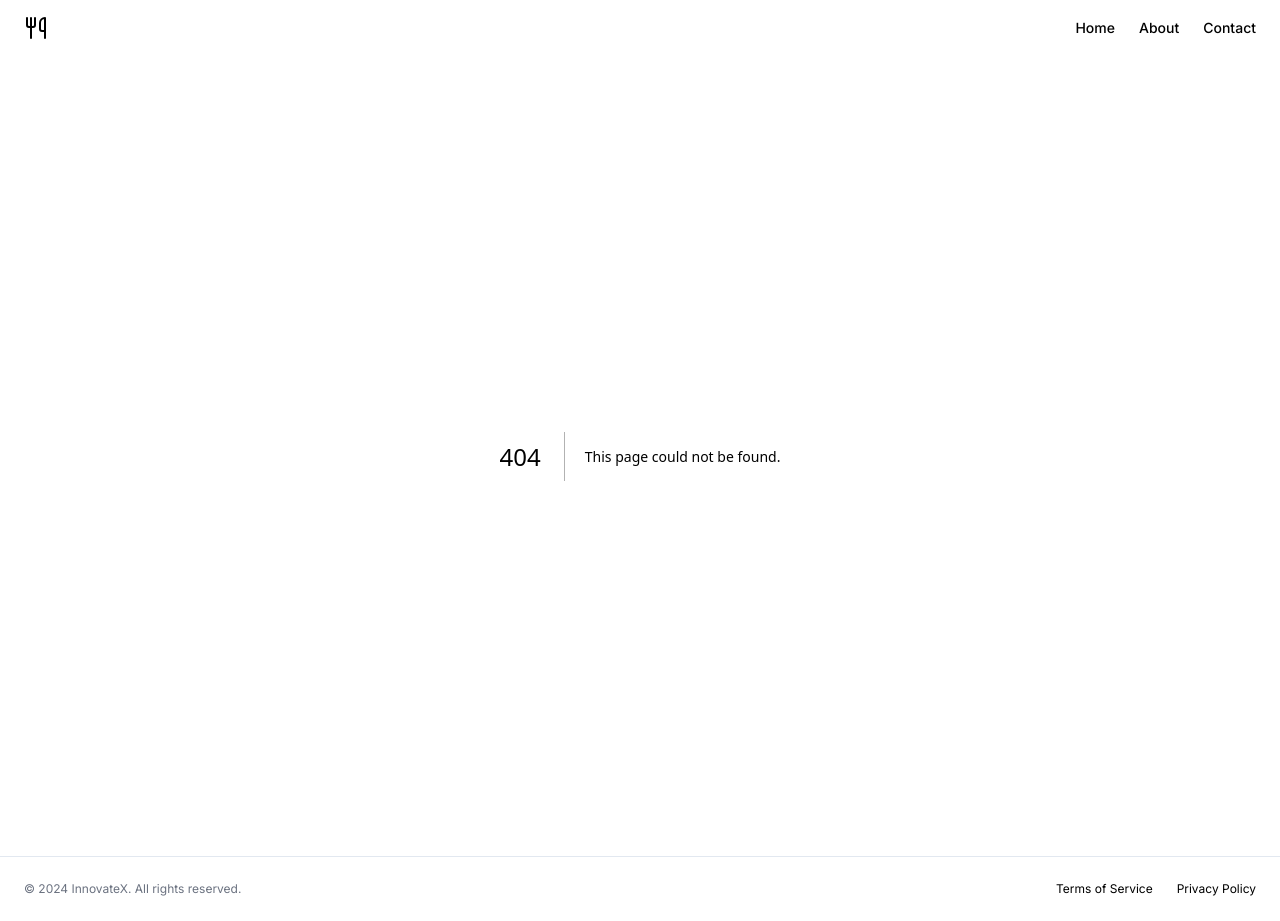
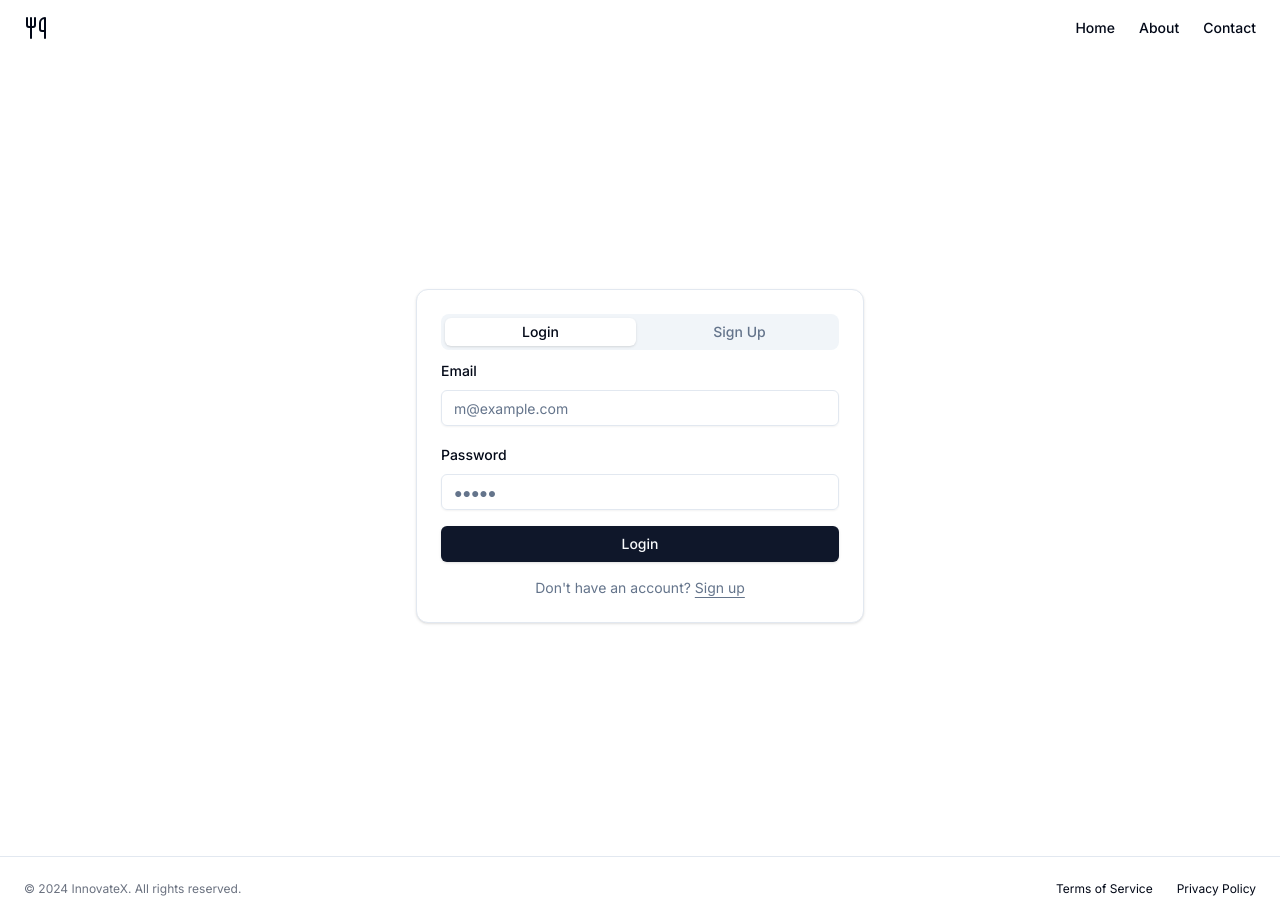
Before and after one commit to marcolcu/resto-app-next, a Next.js app: page /login in a window 1280 px wide. Before the commit this address had no page. Built offline with nearby package versions, Linux system fonts and the light colour scheme.

Commit message:
[UPDATE] Sixth Commit

```diff
--- a/package.json
+++ b/package.json
@@ -19,6 +19,7 @@
     "@radix-ui/react-popover": "^1.1.1",
     "@radix-ui/react-select": "^2.1.1",
     "@radix-ui/react-slot": "^1.1.0",
+    "@radix-ui/react-tabs": "^1.1.0",
     "@radix-ui/react-toast": "^1.2.1",
     "@tabler/icons-react": "^3.14.0",
     "@tanstack/react-table": "^8.20.5",
@@ -29,7 +30,7 @@
     "framer-motion": "^11.3.31",
     "lucide-react": "^0.436.0",
     "next": "14.2.7",
-    "react": "^18",
+    "react": "^18.3.1",
     "react-day-picker": "^8.10.1",
     "react-dom": "^18",
     "tailwind-merge": "^2.5.2",
--- /dev/null
+++ b/src/app/login/LoginRegister.tsx
@@ -0,0 +1,7 @@
+import {LoginRegisterPage} from "@/components/component/login-register-page";
+
+export function LoginRegister() {
+    return (
+        <LoginRegisterPage />
+    );
+}
--- /dev/null
+++ b/src/app/login/page.tsx
@@ -0,0 +1,9 @@
+import {LoginRegister} from "@/app/login/LoginRegister";
+
+export default function LoginRegisterPage() {
+    return (
+        <>
+            <LoginRegister />
+        </>
+    );
+}
--- /dev/null
+++ b/src/components/component/login-register-page.tsx
@@ -0,0 +1,84 @@
+"use client"
+
+import { useState } from "react"
+import { Card } from "@/components/ui/card"
+import { Tabs, TabsList, TabsTrigger, TabsContent } from "@/components/ui/tabs"
+import { Label } from "@/components/ui/label"
+import { Input } from "@/components/ui/input"
+import { Button } from "@/components/ui/button"
+import Link from "next/link"
+
+export function LoginRegisterPage() {
+  const [activeTab, setActiveTab] = useState("login");
+
+  return (
+      <div className="flex justify-center items-center h-screen bg-background">
+        <Card className="w-full max-w-md p-6">
+          <Tabs value={activeTab} onValueChange={setActiveTab} className="w-full">
+            <TabsList className="grid grid-cols-2 gap-2">
+              <TabsTrigger value="login">Login</TabsTrigger>
+              <TabsTrigger value="signup">Sign Up</TabsTrigger>
+            </TabsList>
+            <TabsContent value="login">
+              <form className="space-y-4">
+                <div className="space-y-2">
+                  <Label htmlFor="email">Email</Label>
+                  <Input id="email" type="email" placeholder="m@example.com" required />
+                </div>
+                <div className="space-y-2">
+                  <Label htmlFor="password">Password</Label>
+                  <Input id="password" type="password" placeholder="&#9679;&#9679;&#9679;&#9679;&#9679;" required />
+                </div>
+                <Button type="submit" className="w-full">Login</Button>
+                <div className="text-center text-sm text-muted-foreground">
+                  Don't have an account?{" "}
+                  <Link
+                      href="#"
+                      className="underline underline-offset-4 hover:text-primary"
+                      prefetch={false}
+                      onClick={(e) => {
+                        e.preventDefault();
+                        setActiveTab("signup");
+                      }}
+                  >
+                    Sign up
+                  </Link>
+                </div>
+              </form>
+            </TabsContent>
+            <TabsContent value="signup">
+              <form className="space-y-4">
+                <div className="space-y-2">
+                  <Label htmlFor="name">Name</Label>
+                  <Input id="name" type="text" placeholder="John Doe" required />
+                </div>
+                <div className="space-y-2">
+                  <Label htmlFor="email">Email</Label>
+                  <Input id="email" type="email" placeholder="m@example.com" required />
+                </div>
+                <div className="space-y-2">
+                  <Label htmlFor="password">Password</Label>
+                  <Input id="password" type="password" placeholder="&#9679;&#9679;&#9679;&#9679;&#9679;" required />
+                </div>
+                <Button type="submit" className="w-full">Sign Up</Button>
+                <div className="text-center text-sm text-muted-foreground">
+                  Already have an account?{" "}
+                  <Link
+                      href="#"
+                      className="underline underline-offset-4 hover:text-primary"
+                      prefetch={false}
+                      onClick={(e) => {
+                        e.preventDefault();
+                        setActiveTab("login");
+                      }}
+                  >
+                    Login
+                  </Link>
+                </div>
+              </form>
+            </TabsContent>
+          </Tabs>
+        </Card>
+      </div>
+  );
+}
--- /dev/null
+++ b/src/components/ui/tabs.tsx
@@ -0,0 +1,55 @@
+"use client"
+
+import * as React from "react"
+import * as TabsPrimitive from "@radix-ui/react-tabs"
+
+import { cn } from "@/lib/utils"
+
+const Tabs = TabsPrimitive.Root
+
+const TabsList = React.forwardRef<
+  React.ElementRef<typeof TabsPrimitive.List>,
+  React.ComponentPropsWithoutRef<typeof TabsPrimitive.List>
+>(({ className, ...props }, ref) => (
+  <TabsPrimitive.List
+    ref={ref}
+    className={cn(
+      "inline-flex h-9 items-center justify-center rounded-lg bg-muted p-1 text-muted-foreground",
+      className
+    )}
+    {...props}
+  />
+))
+TabsList.displayName = TabsPrimitive.List.displayName
+
+const TabsTrigger = React.forwardRef<
+  React.ElementRef<typeof TabsPrimitive.Trigger>,
+  React.ComponentPropsWithoutRef<typeof TabsPrimitive.Trigger>
+>(({ className, ...props }, ref) => (
+  <TabsPrimitive.Trigger
+    ref={ref}
+    className={cn(
+      "inline-flex items-center justify-center whitespace-nowrap rounded-md px-3 py-1 text-sm font-medium ring-offset-background transition-all focus-visible:outline-none focus-visible:ring-2 focus-visible:ring-ring focus-visible:ring-offset-2 disabled:pointer-events-none disabled:opacity-50 data-[state=active]:bg-background data-[state=active]:text-foreground data-[state=active]:shadow",
+      className
+    )}
+    {...props}
+  />
+))
+TabsTrigger.displayName = TabsPrimitive.Trigger.displayName
+
+const TabsContent = React.forwardRef<
+  React.ElementRef<typeof TabsPrimitive.Content>,
+  React.ComponentPropsWithoutRef<typeof TabsPrimitive.Content>
+>(({ className, ...props }, ref) => (
+  <TabsPrimitive.Content
+    ref={ref}
+    className={cn(
+      "mt-2 ring-offset-background focus-visible:outline-none focus-visible:ring-2 focus-visible:ring-ring focus-visible:ring-offset-2",
+      className
+    )}
+    {...props}
+  />
+))
+TabsContent.displayName = TabsPrimitive.Content.displayName
+
+export { Tabs, TabsList, TabsTrigger, TabsContent }
```
Also changed, not shown: 1 other file (tests, documents, lock files or other folders).
